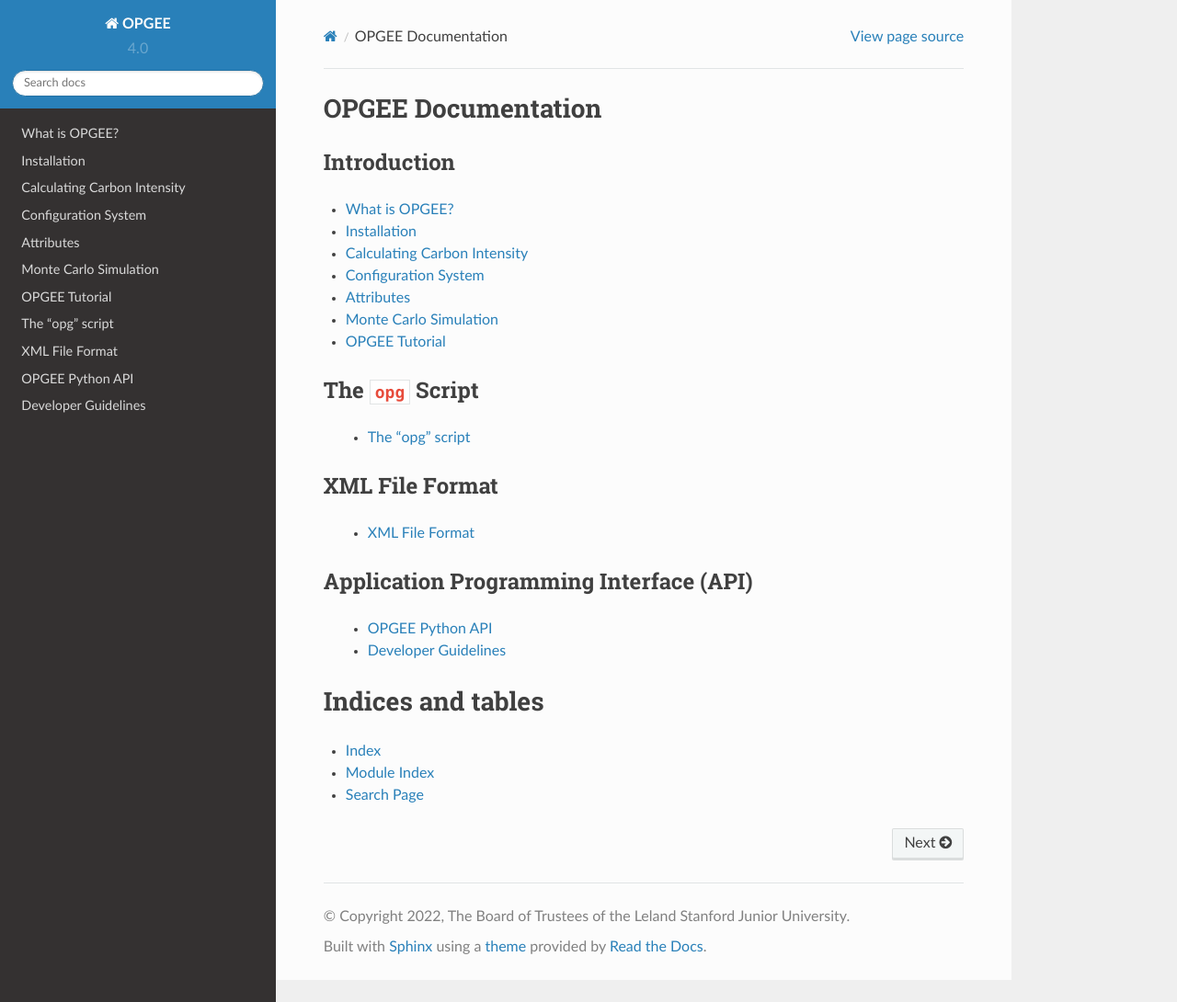
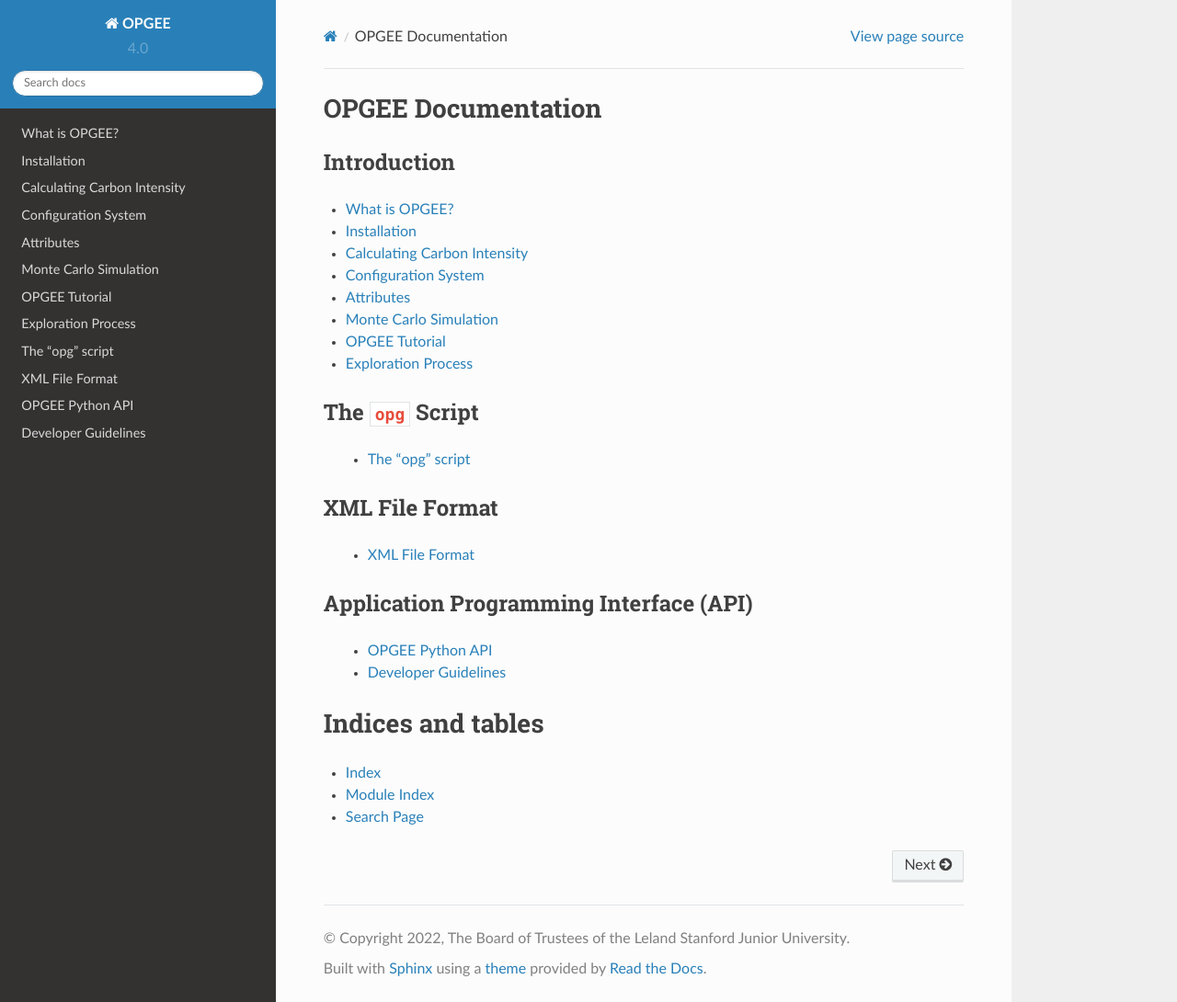
Before and after one commit to msmasnadi/OPGEEv4, a Sphinx documentation site: the page built from docs/source/index.rst, in a window 1280 px wide and 1090 px high. Shown: the whole window at 92% size. Built offline with Sphinx 7.4.7 and the Read the Docs theme 2.0.0, drawn with Linux system fonts in a browser that asks for light colours.

Commit message:
exploration docu test

```diff
--- /dev/null
+++ b/docs/source/exploration_process.rst
@@ -0,0 +1,5 @@
+Exploration Process
+=====================
+
+.. automodule:: opgee.processes.exploration
+   :members:
--- a/docs/source/index.rst
+++ b/docs/source/index.rst
@@ -18,6 +18,7 @@
    attributes
    monte-carlo
    tutorial
+   exploration_process
 
 The ``opg`` Script
 ------------------------------
```
